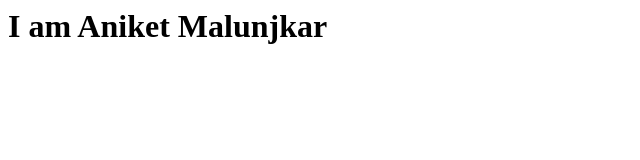
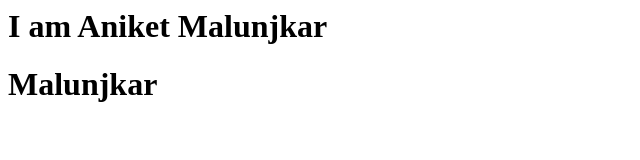
Before and after one commit to AniketMal/test, a plain HTML site: page index.html in a window 1280 px wide. Shown: the whole page, without its empty margins (0-640 px from the left). Drawn offline with Linux system fonts and the light colour scheme.

Commit message:
Update index.html

```diff
--- a/index.html
+++ b/index.html
@@ -1,6 +1,8 @@
 <html>
   <body>
 <h1> I am Aniket Malunjkar </h1>
+    <h1> Malunjkar </h1>
+
 
   </body>
 </html>
```
